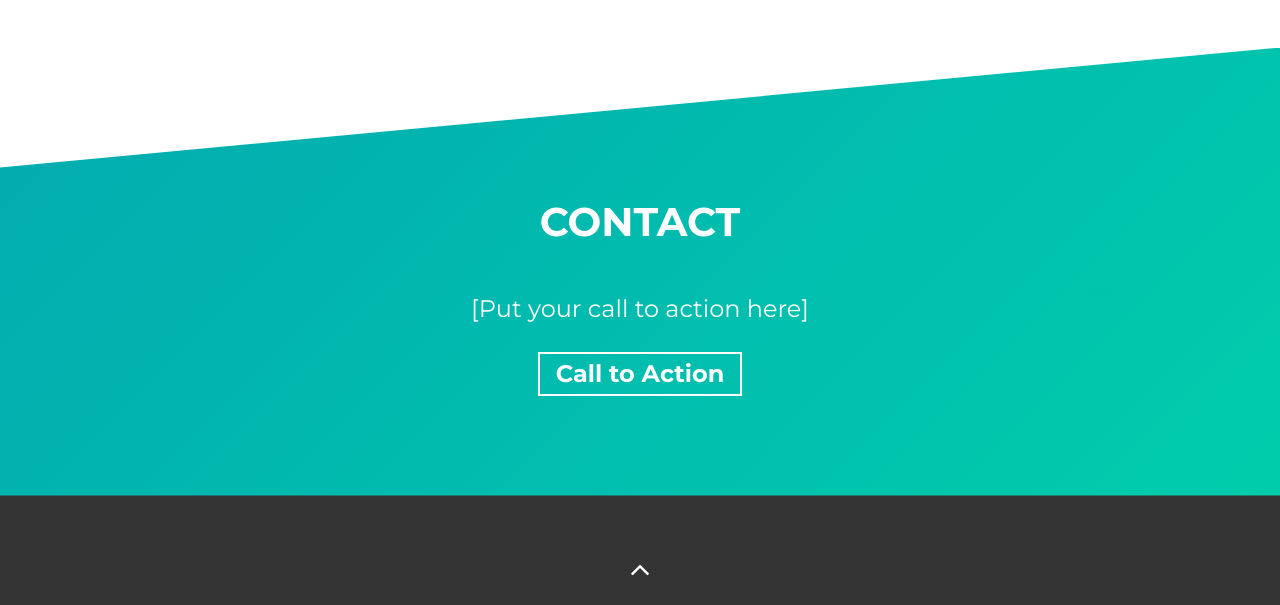
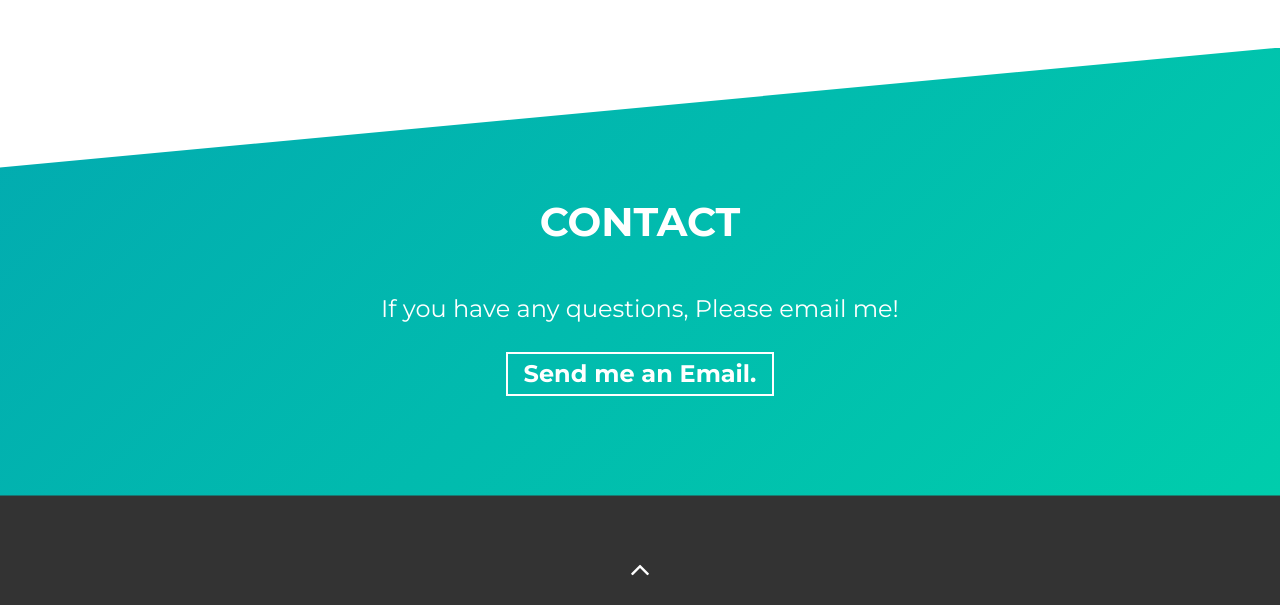
Before and after one commit to KyleGamezYT/portfolio, a website built with Parcel: page src/index.html in a window 1280 px wide. Shown: the part 2758-3363 px from the top of the page. Built offline with nearby package versions, Linux system fonts and the light colour scheme.

Commit message:
Added Contact Feature.

```diff
--- a/src/index.html
+++ b/src/index.html
@@ -278,13 +278,13 @@
       <div class="container">
         <h2 class="section-title">Contact</h2>
         <div class="contact-wrapper load-hidden">
-          <p class="contact-wrapper__text">[Put your call to action here]</p>
+          <p class="contact-wrapper__text">If you have any questions, Please email me!</p>
           <a
             rel="noreferrer"
             target="_blank"
             class="cta-btn cta-btn--resume"
-            href="mailto:example@email.com"
-            >Call to Action</a
+            href="mailto:kylebsuper@gmail.com"
+            >Send me an Email.</a
           >
         </div>
       </div>
```
